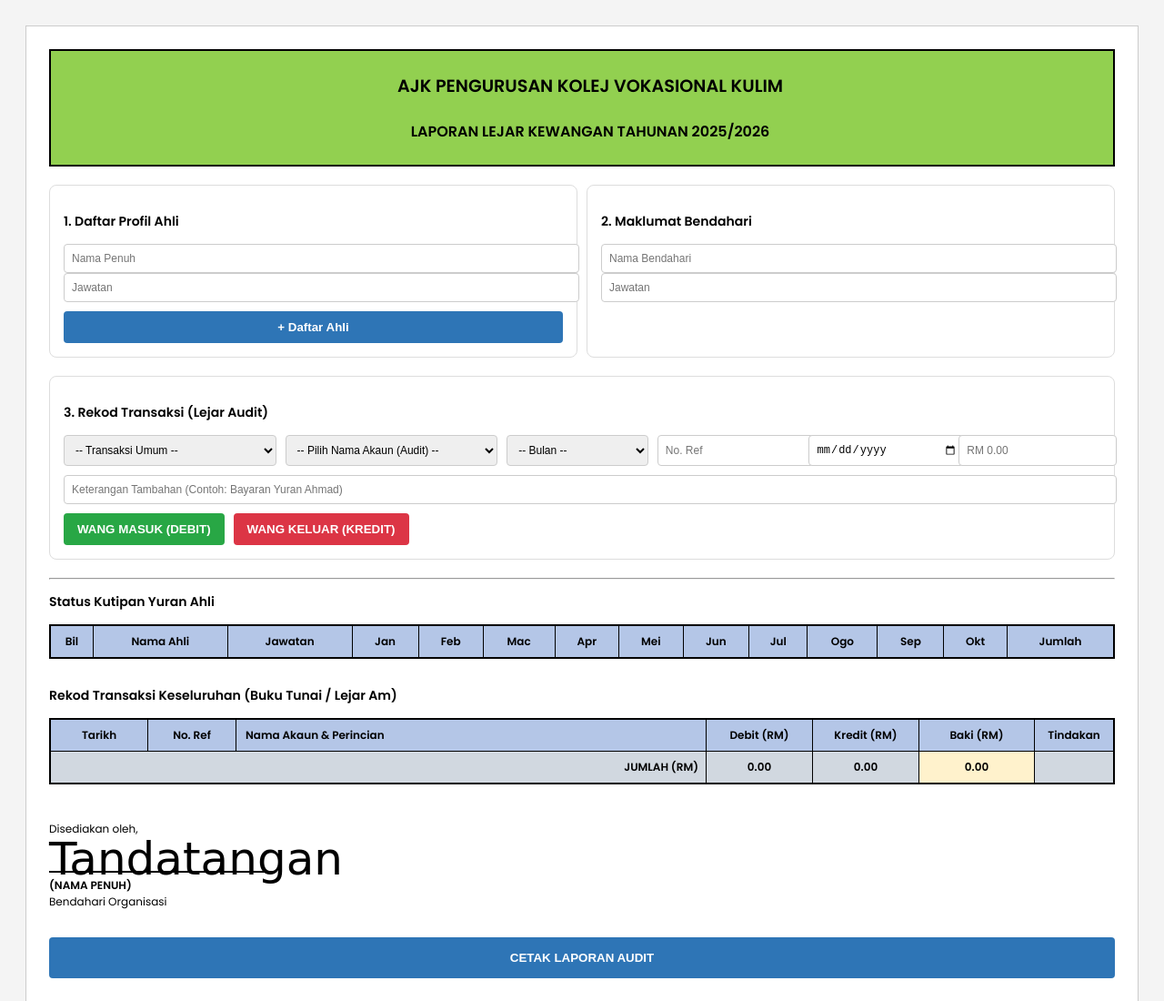
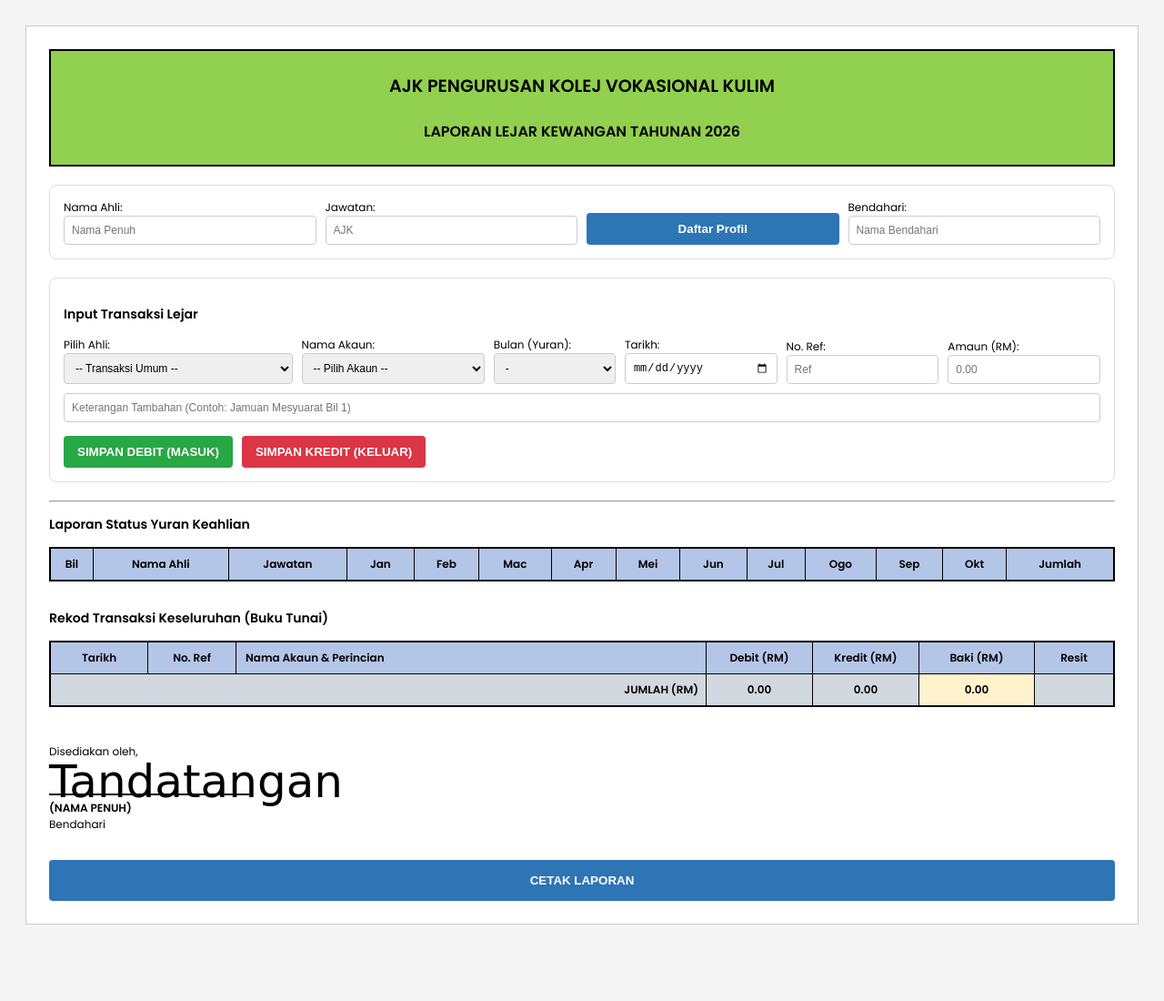
Before and after one commit to miorbyte/akaun-bendahari, a plain HTML site: page index.html in a window 1280 px wide. Shown: the top 1100 px of the page at 91% size. After the commit the page ends 1044 px from the top, so only its background shows below. Drawn offline with Linux system fonts and the light colour scheme; a web font is replaced by a local one.

Commit message:
Update index.html

```diff
--- a/index.html
+++ b/index.html
@@ -2,18 +2,20 @@
 <html lang="ms">
 <head>
     <meta charset="UTF-8">
-    <title>Sistem Lejar Audit KV Kulim</title>
+    <title>Sistem Lejar Bendahari KV Kulim</title>
     <link href="https://fonts.googleapis.com/css2?family=Herr+Von+Muellerhoff&family=Poppins:wght@300;400;600&display=swap" rel="stylesheet">
     <style>
-        :root { --primary: #2c3e50; --header-bg: #92d050; --table-border: #000; --debit-clr: #27ae60; --kredit-clr: #e74c3c; }
+        :root { --primary: #2c3e50; --header-bg: #92d050; --table-border: #000; --debit-clr: #27ae60; --kredit-clr: #e74c3c; --blue-stamp: #1e40af; }
         body { font-family: 'Poppins', sans-serif; background: #f4f4f4; padding: 20px; font-size: 12px; }
         .wrapper { max-width: 1200px; margin: auto; background: white; padding: 25px; border: 1px solid #ccc; }
 
+        /* Header Editable */
         .main-header { background-color: var(--header-bg); text-align: center; padding: 15px; border: 2px solid var(--table-border); margin-bottom: 20px; }
         .editable-title { border: 1px dashed transparent; cursor: pointer; display: block; width: 100%; font-size: 1.2rem; font-weight: 700; text-transform: uppercase; background: none; text-align: center; font-family: inherit; }
+        .editable-title:focus { outline: none; border: 1px solid #333; background: #fff; }
 
         .section { margin-bottom: 20px; padding: 15px; border: 1px solid #ddd; background: #fff; border-radius: 8px; }
-        .grid { display: grid; grid-template-columns: repeat(auto-fit, minmax(150px, 1fr)); gap: 10px; }
+        .grid { display: grid; grid-template-columns: repeat(auto-fit, minmax(140px, 1fr)); gap: 10px; align-items: end; }
 
         table { width: 100%; border-collapse: collapse; border: 2px solid var(--table-border); margin-bottom: 30px; }
         th, td { border: 1px solid var(--table-border); padding: 8px; text-align: center; }
@@ -25,17 +27,18 @@
         .txt-kredit { color: var(--kredit-clr); font-weight: bold; }
         .row-footer { background: #d1d8e0; font-weight: bold; }
 
-        input, select { width: 100%; padding: 8px; border: 1px solid #ccc; border-radius: 4px; font-size: 12px; }
+        input, select { width: 100%; padding: 8px; border: 1px solid #ccc; border-radius: 4px; font-size: 12px; box-sizing: border-box; }
         .btn { padding: 10px 15px; border: none; border-radius: 4px; cursor: pointer; font-weight: bold; color: white; }
         .btn-green { background: #28a745; }
         .btn-red { background: #dc3545; }
         .btn-blue { background: #2e75b6; }
         .btn-resit { background: #1e40af; font-size: 10px; padding: 4px 8px; }
 
+        /* Signature Area */
         .sig-container { margin-top: 40px; }
         .sig-font { font-family: 'Herr Von Muellerhoff', cursive; font-size: 50px; line-height: 0.5; }
 
-        @media print { .no-print { display: none !important; } .wrapper { border: none; width: 100%; } .editable-title { border: none; } }
+        @media print { .no-print { display: none !important; } .wrapper { border: none; width: 100%; } }
     </style>
 </head>
 <body>
@@ -43,71 +46,89 @@
 <div class="wrapper">
     <div class="main-header">
         <input type="text" class="editable-title" value="AJK PENGURUSAN KOLEJ VOKASIONAL KULIM" id="main-title">
-        <input type="text" class="editable-title" value="LAPORAN LEJAR KEWANGAN TAHUNAN 2025/2026" id="sub-title" style="font-size:1rem; margin-top:5px;">
+        <input type="text" class="editable-title" value="LAPORAN LEJAR KEWANGAN TAHUNAN 2026" id="sub-title" style="font-size:1rem; margin-top:5px;">
     </div>
 
-    <div class="no-print grid">
-        <div class="section">
-            <h3>1. Daftar Profil Ahli</h3>
+    <div class="no-print section">
+        <div class="grid">
+            <div>
+                <label>Nama Ahli:</label>
                 <input type="text" id="reg-nama" placeholder="Nama Penuh">
-            <input type="text" id="reg-ajk" placeholder="Jawatan">
-            <button class="btn btn-blue" style="width:100%; margin-top:10px;" onclick="daftarAhli()">+ Daftar Ahli</button>
             </div>
-        <div class="section">
-            <h3>2. Maklumat Bendahari</h3>
+            <div>
+                <label>Jawatan:</label>
+                <input type="text" id="reg-ajk" placeholder="AJK">
+            </div>
+            <button class="btn btn-blue" onclick="daftarAhli()">Daftar Profil</button>
+            <div>
+                <label>Bendahari:</label>
                 <input type="text" id="ben-nama" placeholder="Nama Bendahari" oninput="updateBen()">
-            <input type="text" id="ben-jawatan" placeholder="Jawatan" oninput="updateBen()">
+            </div>
         </div>
     </div>
 
     <div class="no-print section">
-        <h3>3. Rekod Transaksi (Lejar Audit)</h3>
-        <div class="grid" style="grid-template-columns: 1.5fr 1.5fr 1fr 1fr 1fr 1fr;">
+        <h3>Input Transaksi Lejar</h3>
+        <div class="grid" style="grid-template-columns: 1.5fr 1.2fr 0.8fr 1fr 1fr 1fr;">
+            <div>
+                <label>Pilih Ahli:</label>
                 <select id="trx-id" onchange="autoPilihAkaun()">
                     <option value="">-- Transaksi Umum --</option>
                 </select>
+            </div>
+            <div>
+                <label>Nama Akaun:</label>
                 <select id="trx-akaun">
-                <option value="">-- Pilih Nama Akaun (Audit) --</option>
-                <optgroup label="PENDAPATAN (DEBIT)">
+                    <option value="">-- Pilih Akaun --</option>
+                    <optgroup label="MASUK (DEBIT)">
                         <option value="Yuran Ahli">Yuran Ahli</option>
-                    <option value="Sumbangan/Donasi">Sumbangan/Donasi</option>
-                    <option value="Hasil Jualan">Hasil Jualan</option>
-                    <option value="Faedah Bank">Faedah Bank</option>
+                        <option value="Sumbangan">Sumbangan</option>
                     </optgroup>
-                <optgroup label="PERBELANJAAN (KREDIT)">
-                    <option value="Utiliti (Air/Elektrik)">Utiliti (Air/Elektrik)</option>
-                    <option value="Alatan Pejabat">Alatan Pejabat</option>
-                    <option value="Jamuan/Kebajikan">Jamuan/Kebajikan</option>
-                    <option value="Penyelenggaraan">Penyelenggaraan</option>
-                    <option value="Lain-lain Belanja">Lain-lain Belanja</option>
+                    <optgroup label="KELUAR (KREDIT)">
+                        <option value="Utiliti">Utiliti</option>
+                        <option value="Jamuan">Jamuan</option>
+                        <option value="Alatan">Alatan</option>
                     </optgroup>
                 </select>
+            </div>
+            <div>
+                <label>Bulan (Yuran):</label>
                 <select id="trx-bulan">
-                <option value="">-- Bulan --</option>
-                <option>Jan</option><option>Feb</option><option>Mac</option><option>April</option>
-                <option>Mei</option><option>Jun</option><option>Julai</option><option>Ogos</option>
-                <option>Sept</option><option>Okt</option>
+                    <option value="">-</option>
+                    <option>Jan</option><option>Feb</option><option>Mac</option><option>Apr</option>
+                    <option>Mei</option><option>Jun</option><option>Jul</option><option>Ogo</option>
+                    <option>Sep</option><option>Okt</option>
                 </select>
-            <input type="text" id="trx-ref" placeholder="No. Ref">
+            </div>
+            <div>
+                <label>Tarikh:</label>
                 <input type="date" id="trx-tkh">
-            <input type="number" id="trx-amaun" placeholder="RM 0.00">
             </div>
-        <input type="text" id="trx-perkara" placeholder="Keterangan Tambahan (Contoh: Bayaran Yuran Ahmad)" style="margin: 10px 0;">
-        <div style="display: flex; gap: 10px;">
-            <button class="btn btn-green" onclick="rekodLejar('DEBIT')">WANG MASUK (DEBIT)</button>
-            <button class="btn btn-red" onclick="rekodLejar('KREDIT')">WANG KELUAR (KREDIT)</button>
+            <div>
+                <label>No. Ref:</label>
+                <input type="text" id="trx-ref" placeholder="Ref">
+            </div>
+            <div>
+                <label>Amaun (RM):</label>
+                <input type="number" id="trx-amaun" placeholder="0.00">
+            </div>
+        </div>
+        <input type="text" id="trx-perkara" placeholder="Keterangan Tambahan (Contoh: Jamuan Mesyuarat Bil 1)" style="margin-top:10px;">
+        <div style="margin-top:15px; display: flex; gap: 10px;">
+            <button class="btn btn-green" onclick="rekodLejar('DEBIT')">SIMPAN DEBIT (MASUK)</button>
+            <button class="btn btn-red" onclick="rekodLejar('KREDIT')">SIMPAN KREDIT (KELUAR)</button>
         </div>
     </div>
 
     <hr>
 
-    <h3>Status Kutipan Yuran Ahli</h3>
+    <h3>Laporan Status Yuran Keahlian</h3>
     <table id="table-yuran">
         <thead>
             <tr>
                 <th width="30">Bil</th>
                 <th>Nama Ahli</th>
-                <th width="120">Jawatan</th>
+                <th>Jawatan</th>
                 <th>Jan</th><th>Feb</th><th>Mac</th><th>Apr</th><th>Mei</th><th>Jun</th>
                 <th>Jul</th><th>Ogo</th><th>Sep</th><th>Okt</th>
                 <th>Jumlah</th>
@@ -116,8 +137,7 @@
         <tbody></tbody>
     </table>
 
-    <h3>Rekod Transaksi Keseluruhan (Buku Tunai / Lejar Am)</h3>
-
+    <h3>Rekod Transaksi Keseluruhan (Buku Tunai)</h3>
     <table id="table-lejar">
         <thead>
             <tr>
@@ -127,7 +147,7 @@
                 <th width="100">Debit (RM)</th>
                 <th width="100">Kredit (RM)</th>
                 <th width="110">Baki (RM)</th>
-                <th class="no-print" width="70">Tindakan</th>
+                <th class="no-print" width="70">Resit</th>
             </tr>
         </thead>
         <tbody></tbody>
@@ -145,19 +165,19 @@
     <div class="sig-container">
         <p>Disediakan oleh,</p>
         <div id="out-sig" class="sig-font">Tandatangan</div>
-        <div style="border-bottom: 2px solid #000; width: 250px; margin-bottom: 5px;"></div>
-        <strong id="out-nama" style="text-transform: uppercase;">(NAMA PENUH)</strong><br>
-        <span id="out-ben">Bendahari Organisasi</span>
+        <div style="border-bottom: 2px solid #000; width: 220px; margin-bottom: 5px;"></div>
+        <strong id="out-nama">(NAMA PENUH)</strong><br>
+        <span>Bendahari</span>
     </div>
 
-    <button class="btn btn-blue no-print" style="width:100%; margin-top:30px; padding:15px;" onclick="window.print()">CETAK LAPORAN AUDIT</button>
+    <button class="btn btn-blue no-print" style="width:100%; margin-top:30px; padding:15px;" onclick="window.print()">CETAK LAPORAN</button>
 </div>
 
 <script>
     let senaraiAhli = [];
     let bakiSemasa = 0;
     let totalDebit = 0, totalKredit = 0;
-    const bulanKeys = ['Jan', 'Feb', 'Mac', 'April', 'Mei', 'Jun', 'Julai', 'Ogos', 'Sept', 'Okt'];
+    const bulanKeys = ['Jan', 'Feb', 'Mac', 'Apr', 'Mei', 'Jun', 'Jul', 'Ogo', 'Sep', 'Okt'];
 
     function daftarAhli() {
         const n = document.getElementById('reg-nama').value;
@@ -165,12 +185,11 @@
         if(!n) return alert("Sila isi nama!");
         senaraiAhli.push({
             id: Date.now(), nama: n, jawatan: j,
-            yuran: { Jan:0, Feb:0, Mac:0, April:0, Mei:0, Jun:0, Julai:0, Ogos:0, Sept:0, Okt:0 }
+            yuran: { Jan:0, Feb:0, Mac:0, Apr:0, Mei:0, Jun:0, Jul:0, Ogo:0, Sep:0, Okt:0 }
         });
         updateDropdown();
         renderYuranTable();
         document.getElementById('reg-nama').value = '';
-        document.getElementById('reg-ajk').value = '';
     }
 
     function updateDropdown() {
@@ -185,12 +204,7 @@
     function autoPilihAkaun() {
         const id = document.getElementById('trx-id').value;
         const selAkaun = document.getElementById('trx-akaun');
-        const inpPerkara = document.getElementById('trx-perkara');
-        if(id) {
-            selAkaun.value = "Yuran Ahli";
-            const ahli = senaraiAhli.find(a => a.id == id);
-            inpPerkara.value = `Bayaran Yuran: ${ahli.nama}`;
-        }
+        if(id) selAkaun.value = "Yuran Ahli";
     }
 
     function rekodLejar(jenis) {
@@ -205,14 +219,13 @@
         if(!amt || !tkh || !akaun) return alert("Isi Akaun, Tarikh dan Amaun!");
 
         let dbt = 0, kdt = 0;
-        let isYuran = false;
+        let isYuran = (akaun === "Yuran Ahli" && idAhli && bulan);
 
         if(jenis === 'DEBIT') {
             dbt = amt;
-            if(akaun === "Yuran Ahli" && idAhli && bulan) {
+            if(isYuran) {
                 let ahli = senaraiAhli.find(a => a.id == idAhli);
                 ahli.yuran[bulan] = amt;
-                isYuran = true;
                 renderYuranTable();
             }
         } else {
@@ -226,12 +239,12 @@
         const row = tbody.insertRow();
         row.innerHTML = `
             <td>${tkh}</td><td>${ref || '-'}</td>
-            <td style="text-align:left; padding-left:10px;"><strong>${akaun}</strong> - ${perkara} ${bulan ? '('+bulan+')' : ''}</td>
+            <td style="text-align:left; padding-left:10px;"><strong>${akaun}</strong> ${perkara ? '- '+perkara : ''} ${bulan ? '('+bulan+')' : ''}</td>
             <td class="txt-debit">${dbt > 0 ? dbt.toFixed(2) : ''}</td>
             <td class="txt-kredit">${kdt > 0 ? kdt.toFixed(2) : ''}</td>
             <td style="font-weight:bold">${bakiSemasa.toFixed(2)}</td>
             <td class="no-print">
-                ${isYuran ? `<button class="btn btn-resit" onclick="cetakResit('${perkara}', '${bulan}', '${amt}', '${ref}')">RESIT</button>` : '-'}
+                ${isYuran ? `<button class="btn btn-resit" onclick="cetakResit('${perkara || akaun}', '${bulan}', '${amt}', '${ref}')">JANA RESIT</button>` : '-'}
             </td>
         `;
 
@@ -264,23 +277,31 @@
     function cetakResit(nama, bulan, amaun, ref) {
         const nBen = document.getElementById('ben-nama').value || "Bendahari";
         const tajuk = document.getElementById('main-title').value;
-        const win = window.open('', '', 'width=500,height=600');
+        const win = window.open('', '', 'width=700,height=500');
         const tkhToday = new Date().toLocaleDateString('ms-MY');
 
         win.document.write(`
             <html><head><link href="https://fonts.googleapis.com/css2?family=Herr+Von+Muellerhoff&display=swap" rel="stylesheet">
             <style>
-                body { font-family: sans-serif; padding: 40px; border: 5px double #000; position: relative; }
-                .stamp { position: absolute; right: 30px; bottom: 120px; width: 100px; height: 100px; border: 3px solid #1e40af; border-radius: 50%; color: #1e40af; display: flex; align-items: center; justify-content: center; text-align: center; font-size: 10px; font-weight: bold; transform: rotate(-15deg); opacity: 0.7; }
-                .sig { font-family: 'Herr Von Muellerhoff', cursive; font-size: 55px; }
+                body { font-family: sans-serif; padding: 30px; border: 2px solid #000; width: 148mm; height: 210mm; box-sizing: border-box; margin: auto; }
+                .header { text-align: center; border-bottom: 2px solid #000; padding-bottom: 10px; margin-bottom: 20px; }
+                .stamp-box { display: flex; align-items: center; justify-content: flex-start; gap: 40px; margin-top: 50px; }
+                .stamp { width: 110px; height: 110px; border: 3px solid #1e40af; border-radius: 50%; color: #1e40af; display: flex; align-items: center; justify-content: center; text-align: center; font-size: 10px; font-weight: bold; transform: rotate(-10deg); line-height: 1.2; }
+                .sig-font { font-family: 'Herr Von Muellerhoff', cursive; font-size: 60px; }
+                .amt { font-size: 24px; font-weight: bold; border: 2px solid #000; padding: 10px; width: fit-content; margin: 20px 0; }
             </style>
             </head><body>
-                <center><h3>${tajuk}</h3><p>RESIT RASMI PENERIMAAN</p><hr></center>
-                <p>No. Ref: ${ref} | Tarikh: ${tkhToday}</p>
-                <p>Diterima daripada: <strong>${nama.toUpperCase()}</strong><br>Bayaran: <strong>Yuran Keahlian Bulan ${bulan}</strong></p>
-                <h2 style="border:2px solid #000; width:fit-content; padding:10px;">RM ${parseFloat(amaun).toFixed(2)}</h2>
-                <div class="stamp">DIESAHKAN<br>${tkhToday}<br>BENDAHARI</div>
-                <div style="margin-top:40px;">Diterima oleh:<br><div class="sig">${nBen}</div>_________________<br><strong>${nBen.toUpperCase()}</strong></div>
+                <div class="header"><h3>${tajuk}</h3><p>RESIT RASMI PENERIMAAN (A5)</p></div>
+                <p>No. Ref: <strong>${ref}</strong><br>Tarikh: ${tkhToday}</p>
+                <p>Diterima daripada: <strong>${nama.toUpperCase()}</strong><br>Tujuan: Bayaran Yuran Ahli (${bulan})</p>
+                <div class="amt">RM ${parseFloat(amaun).toFixed(2)}</div>
+                <div class="stamp-box">
+                    <div class="stamp">DISAHKAN OLEH<br>TANDATANGAN<br>BENDAHARI</div>
+                    <div>
+                        <div class="sig-font">${nBen}</div>
+                        __________________________<br><strong>${nBen.toUpperCase()}</strong><br>Bendahari
+                    </div>
+                </div>
                 <script>window.print();<\/script>
             </body></html>
         `);
```
Lines whose indentation alone changed are shown as unchanged.
